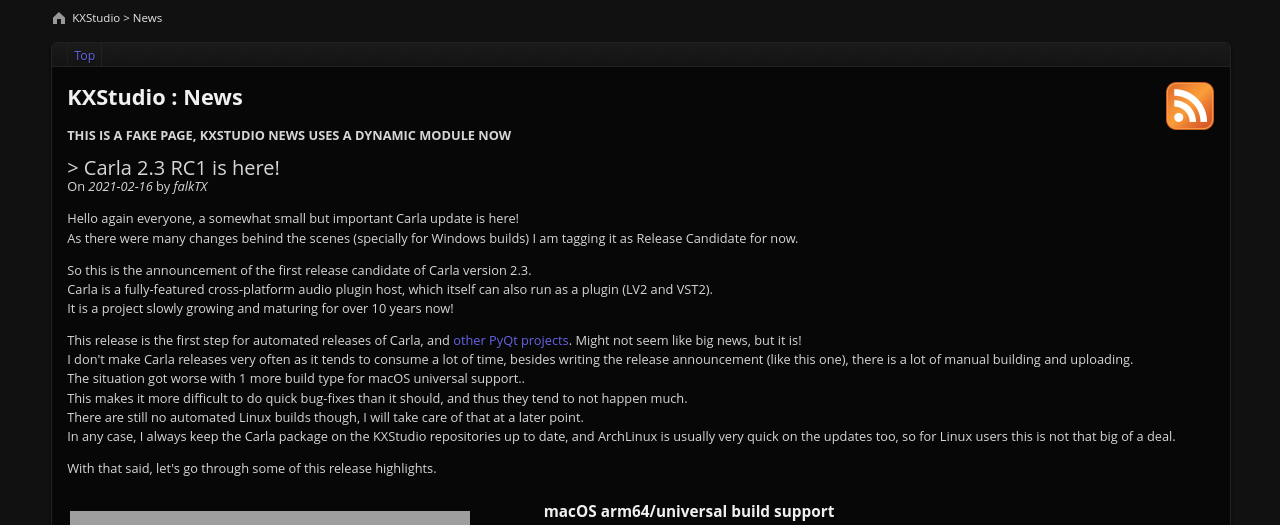
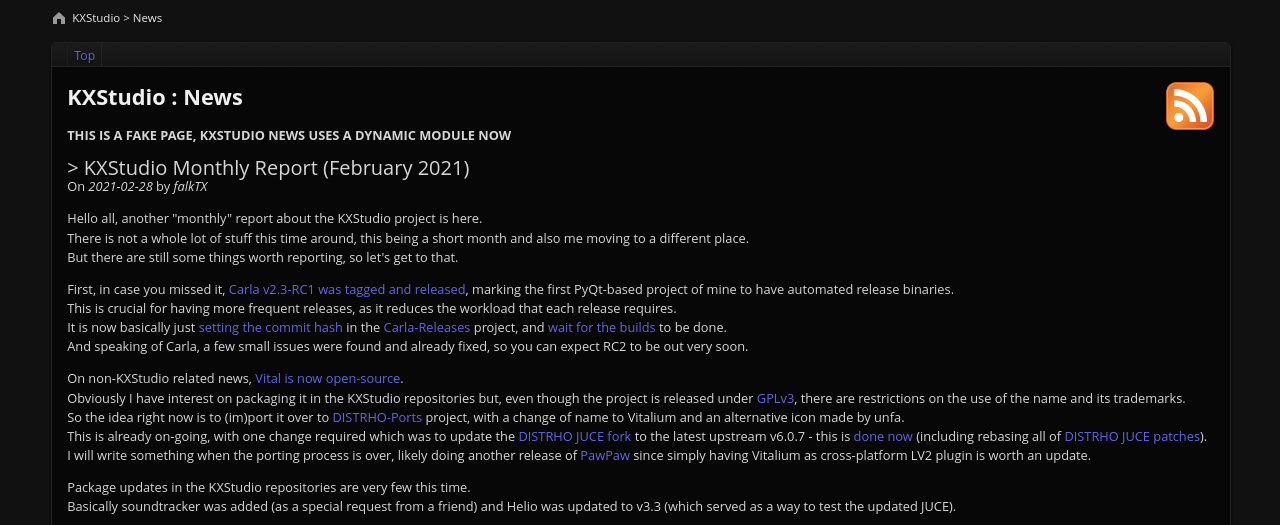
Before and after one commit to KXStudio/Website, a PHP site: page /News.php in a window 1280 px wide. Shown: the part 31-556 px from the top of the page. Run offline with PHP 8.4, Linux system fonts and the light colour scheme; grey boxes are pictures that could not be loaded.

Commit message:
Add funding.yml, 2021/02 report
Signed-off-by: falkTX <falktx@falktx.com>

```diff
--- a/News.php
+++ b/News.php
@@ -7,6 +7,107 @@ include_once("includes/header.php");
 ?>
 
 <p><b>THIS IS A FAKE PAGE, KXSTUDIO NEWS USES A DYNAMIC MODULE NOW</b></p>
+
+<p>
+    <span style="font-size: 20px">&gt; KXStudio Monthly Report (February 2021)</span><br/>
+    On <i>2021-02-28</i> by<i> falkTX</i>
+</p>
+<p>
+    Hello all, another "monthly" report about the KXStudio project is here.<br/>
+    There is not a whole lot of stuff this time around, this being a short month and also me moving to a different place.<br/>
+    But there are still some things worth reporting, so let's get to that.
+</p>
+<p>
+    First, in case you missed it,
+    <a href="https://kx.studio/News/?action=view&url=carla-23-rc1-is-here" target="_blank">
+    Carla v2.3-RC1 was tagged and released</a>,
+    marking the first PyQt-based project of mine to have automated release binaries.<br/>
+    This is crucial for having more frequent releases, as it reduces the workload that each release requires.<br/>
+    It is now basically just
+    <a href="https://github.com/falkTX/Carla-Releases/commit/2d13259a24a1a397f480bf6ab56e0c51bf5039dd" target="_blank">
+    setting the commit hash
+    </a>
+    in the
+    <a href="https://github.com/falkTX/Carla-Releases" target="_blank">
+    Carla-Releases
+    </a>
+    project, and
+    <a href="https://travis-ci.org/github/falkTX/Carla-Releases/builds/760799724" target="_blank">
+    wait for the builds
+    </a>
+    to be done.<br/>
+    And speaking of Carla, a few small issues were found and already fixed, so you can expect RC2 to be out very soon.
+</p>
+<p>
+    On non-KXStudio related news,
+    <a href="https://github.com/mtytel/vital" target="_blank">
+    Vital is now open-source</a>.<br/>
+    Obviously I have interest on packaging it in the KXStudio repositories but,
+    even though the project is released under
+    <a href="https://github.com/mtytel/vital/blob/main/LICENSE" target="_blank">
+    GPLv3</a>, there are restrictions on the use of the name and its trademarks.<br/>
+    So the idea right now is to (im)port it over to
+    <a href="https://github.com/DISTRHO/DISTRHO-Ports" target="_blank">
+    DISTRHO-Ports
+    </a>
+    project, with a change of name to Vitalium and an alternative icon made by unfa.<br/>
+    This is already on-going, with one change required which was to update the
+    <a href="https://github.com/DISTRHO/JUCE" target="_blank">
+    DISTRHO JUCE fork
+    </a>
+    to the latest upstream v6.0.7 -
+    this is
+    <a href="https://github.com/DISTRHO/DISTRHO-Ports/commit/9dc5ca5cb5b4211441d579bfe86317eea3957919" target="_blank">
+    done now
+    </a> (including rebasing all of
+    <a href="https://github.com/DISTRHO/DISTRHO-Ports/tree/master/libs/juce-current/patches" target="_blank">
+    DISTRHO JUCE patches</a>).<br/>
+    I will write something when the porting process is over, likely doing another release of
+    <a href="https://github.com/DISTRHO/PawPaw" target="_blank">
+    PawPaw
+    </a>
+    since simply having Vitalium as cross-platform LV2 plugin is worth an update.
+</p>
+<p>
+    Package updates in the KXStudio repositories are very few this time.<br/>
+    Basically soundtracker was added (as a special request from a friend) and Helio was updated to v3.3 (which served as a way to test the updated JUCE).
+</p>
+<p>
+    On a final note, I am experimenting with a
+    <a href="https://board.kx.studio/" target="_blank">
+    public kanban-style board</a>.<br/>
+    Not just to organize myself a bit better, but also as a way to let everyone know what I am working on at the moment and things that I will start to do relatively soon.<br/>
+    You can see what has already been done this month so far (let's pretend we are already in March) and what might be coming soon.<br/>
+    I am still playing with colors and tags, but general idea on the colors at the moment is:
+</p>
+<ul>
+    <li><strong>yellow</strong>: packaging stuff or something related to kxstudio repositories</li>
+    <li><strong>orange</strong>: articles or things to write (usually releases or news)</li>
+    <li><strong>green</strong>: coding task which is similar to something I did before, so "easy" to do</li>
+    <li><strong>red</strong>: bug-fixes</li>
+    <li><strong>blue</strong>: porting over something that already exists/was done before. involves boring, copy, paste and adjust work</li>
+    <li><strong>pink</strong>: brand new projects or things to do, which usually involve learning, research, testing, etc. can take long</li>
+</ul>
+<p>
+    I have recently been trying to get some sort of
+    <a href="https://mastodon.falktx.com/web/statuses/105731231590785248" target="_blank">
+    crowd-funding going
+    </a>
+    (to help in terms of financial support).<br/>
+    If you are a sponsor/subscriber, you might have felt that these monthly updates are too spread out and too few.<br/>
+    So a public work-tracking board seems like a nice middle-ground, a way to indicate what is happening on a specific moment without having to wait for monthly reports or big splashy news.<br/>
+    For now you can access the board at <a href="https://board.kx.studio/" target="_blank">board.kx.studio</a>; later on I will see if it can be embed into the main website.
+</p>
+<p>
+    If you see anything you like in there or just simply appreciate the kind of work I do, please consider a
+    <a href="https://kx.studio/Donations">donation</a>.<br/>
+    I am not taking feature requests at the moment, as there is quite a few things in the backlog already, but once most of the
+    <a href="https://github.com/DISTRHO/DPF" target="_blank">DPF</a>-related
+    work is complete, I will revisit this idea.<br/>
+    Thank you in advance for your support, stay safe out there!
+</p>
+
+<hr/>
 
 <p>
     <span style="font-size: 20px">&gt; Carla 2.3 RC1 is here!</span><br/>
```
Also changed, not shown: .github/FUNDING.yml (added).
